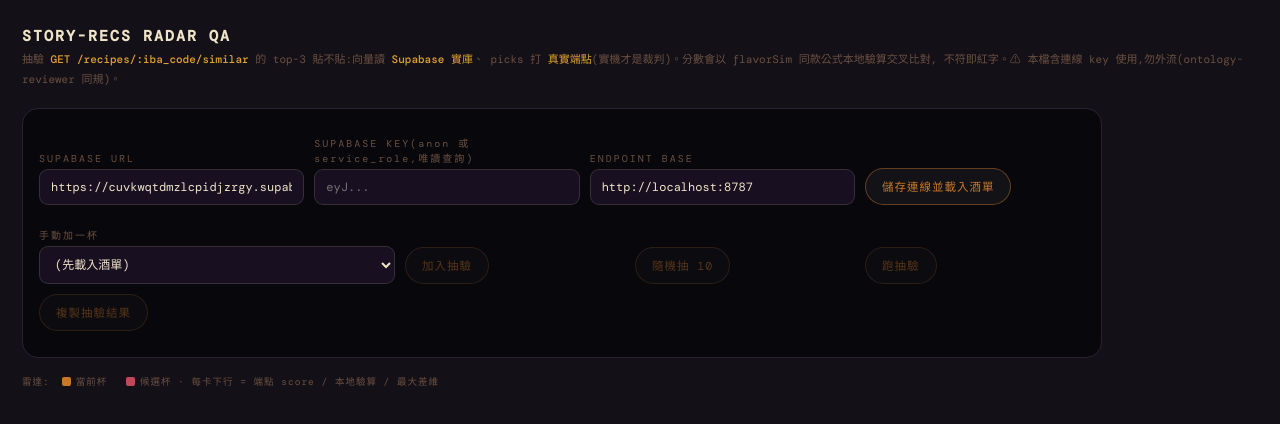
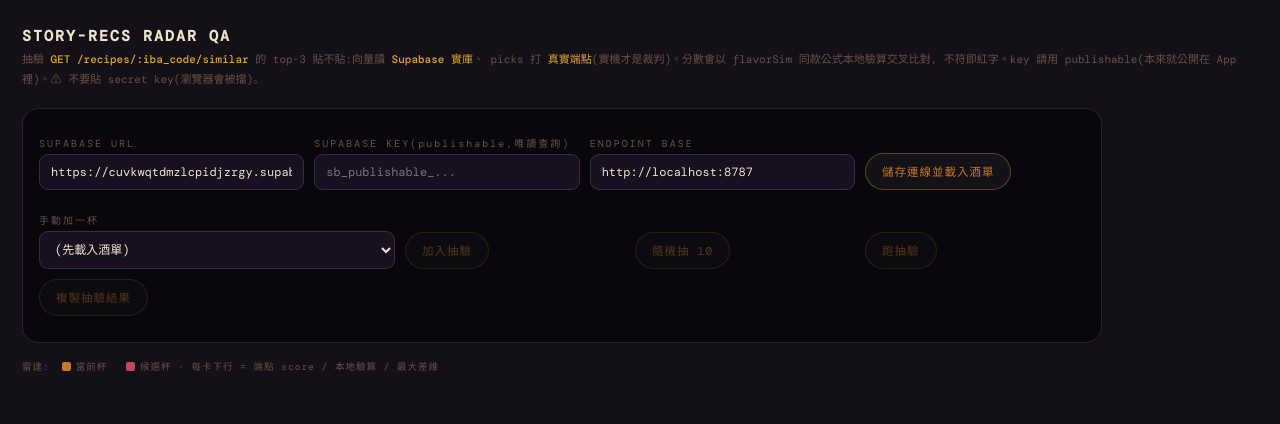
Before and after one commit to brok110/sipmetry-frontend, a website: page mockups/SIPMETRY_STORY_RECS_RADAR_QA.html in a window 1280 px wide. Drawn offline with nearby package versions, Linux system fonts and the light colour scheme.

Commit message:
KEY-MIGRATE Stage 4: radar QA tool uses publishable key, apikey header only

```diff
--- a/mockups/SIPMETRY_STORY_RECS_RADAR_QA.html
+++ b/mockups/SIPMETRY_STORY_RECS_RADAR_QA.html
@@ -65,13 +65,13 @@
 <div class="meta">
   抽驗 <b>GET /recipes/:iba_code/similar</b> 的 top-3 貼不貼:向量讀 <b>Supabase 實庫</b>、
   picks 打 <b>真實端點</b>(實機才是裁判)。分數會以 flavorSim 同款公式本地驗算交叉比對,
-  不符即紅字。⚠ 本檔含連線 key 使用,勿外流(ontology-reviewer 同規)。
+  不符即紅字。key 請用 publishable(本來就公開在 App 裡)。⚠ 不要貼 secret key(瀏覽器會被擋)。
 </div>
 
 <div class="panel">
   <div class="rowflex">
     <div><span class="lab">SUPABASE URL</span><input id="supaUrl" value="https://cuvkwqtdmzlcpidjzrgy.supabase.co"></div>
-    <div><span class="lab">SUPABASE KEY(anon 或 service_role,唯讀查詢)</span><input id="supaKey" type="password" placeholder="eyJ..."></div>
+    <div><span class="lab">SUPABASE KEY(publishable,唯讀查詢)</span><input id="supaKey" type="password" placeholder="sb_publishable_..."></div>
     <div><span class="lab">ENDPOINT BASE</span><input id="epBase" value="http://localhost:8787"></div>
     <div style="flex:0"><button id="btnConn">儲存連線並載入酒單</button></div>
   </div>
@@ -121,7 +121,7 @@ const load  = (k)=>{ try{ return localStorage.getItem(k); }catch(e){ return null
 // 連線資訊還原
 ["supaUrl","supaKey","epBase"].forEach(k=>{ const v=load("srqa_"+k); if(v) $(k).value=v; });
 
-const supaHeaders = ()=>({ apikey: $("supaKey").value.trim(), Authorization: "Bearer "+$("supaKey").value.trim() });
+const supaHeaders = ()=>({ apikey: $("supaKey").value.trim() });
 
 async function supaGet(path){
   const url = $("supaUrl").value.trim().replace(/\/$/,"") + "/rest/v1/" + path;
```
